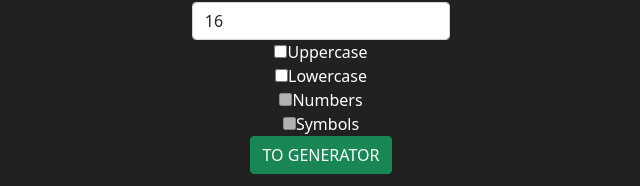
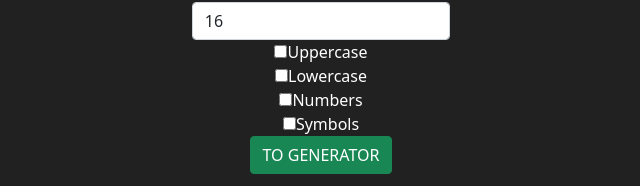
Before and after one commit to ySavushkin/PasswordGenerator, a React (Vite) app in the folder frontend/password-generator/: page /password-generator in a window 1280 px wide. Shown: the part 343-529 px from the top of the page, without its empty margins (319-959 px from the left). Built offline with nearby package versions, Linux system fonts and the light colour scheme.

Commit message:
[frontend] Added Password Generator Checkbox Options

```diff
--- a/frontend/password-generator/src/pages/password-generator/PasswordGenerator.tsx
+++ b/frontend/password-generator/src/pages/password-generator/PasswordGenerator.tsx
@@ -1,37 +1,36 @@
 import React, { useState } from 'react';
 import RangeSlider from './components/RangeSlider';
 import './PasswordGenerator.css';
+import { PasswordSettings } from './components/password-options/PasswordSettings';
 
 const PasswordGenerator: React.FC = () => {
 
-    const [rangeValue, setRangeValue] = useState<number>(16);
+    const [passwordSize, setPasswordSize] = useState<number>(16);
 
-    const handleDataFromRange = (data: number) => {
-        setRangeValue(data);
+    const handlePasswordSize = (data: number | React.ChangeEvent<HTMLInputElement>) => {
+        if (typeof data === 'number') {
+            setPasswordSize(data);
+        } else {
+            setPasswordSize(Number(data.target.value));
+        }
     };
 
     return (
         <>
             <label htmlFor="customRange" className="form-label text-white">
-                Password Length <strong></strong>
+                Password Length
             </label>
 
-            <RangeSlider setCurrentValue={handleDataFromRange}/>
+            <RangeSlider setCurrentValue={handlePasswordSize}/>
 
-            <input type="number" className="form-control" id="exampleInputText" value={rangeValue}/>
+            <input
+                type="number"
+                className="form-control"
+                id="exampleInputText"
+                value={passwordSize}
+                onChange={handlePasswordSize}/>
 
-            <div className="checkbox text-white">
-                <label><input type="checkbox" value=""/>Uppercase</label>
-            </div>
-            <div className="checkbox text-white">
-                <label><input type="checkbox" value=""/>Lowercase</label>
-            </div>
-            <div className="checkbox text-white disabled">
-                <label><input type="checkbox" value="" disabled/>Numbers</label>
-            </div>
-            <div className="checkbox text-white disabled">
-                <label><input type="checkbox" value="" disabled/>Symbols</label>
-            </div>
+            <PasswordSettings/>
         </>
     );
 };
--- /dev/null
+++ b/frontend/password-generator/src/pages/password-generator/components/password-options/CharOptions.ts
@@ -0,0 +1,7 @@
+export enum CharOptions {
+    None = 0,
+    Uppercase = 1 << 0,
+    Lowercase = 1 << 1,
+    Numbers = 1 << 2,
+    Symbols = 1 << 3,
+}
--- /dev/null
+++ b/frontend/password-generator/src/pages/password-generator/components/password-options/CheckboxOption.ts
@@ -0,0 +1,6 @@
+import { CharOptions } from './CharOptions';
+
+export interface CheckboxOption {
+    label: string;
+    value: CharOptions;
+}
--- /dev/null
+++ b/frontend/password-generator/src/pages/password-generator/components/password-options/PasswordSettings.tsx
@@ -0,0 +1,29 @@
+import { useState } from 'react';
+import { CharOptions } from './CharOptions';
+import { CheckboxOption } from './CheckboxOption';
+import { charCheckboxConfigs } from './СharCheckboxConfigs';
+
+export const PasswordSettings = () => {
+    const [charOptions, setCharOptions] = useState<CharOptions>(CharOptions.None);
+
+    const toggleOption = (option: CharOptions) => {
+        setCharOptions(prev => (prev & option) === option ? prev & ~option : prev | option,
+        );
+        console.log(option);
+    };
+
+    const options = charCheckboxConfigs.map(({ label, value }: CheckboxOption) => {
+        return (
+            <div className="checkbox text-white" key={value}>
+                <label>
+                    <input
+                        type='checkbox'
+                        checked={(charOptions & value) === value}
+                        onChange={() => toggleOption(value)} />{label}
+                </label>
+            </div>
+        );
+    });
+
+    return <> {options}</>;
+};
--- /dev/null
+++ b/frontend/password-generator/src/pages/password-generator/components/password-options/СharCheckboxConfigs.ts
@@ -0,0 +1,9 @@
+import { CheckboxOption } from './CheckboxOption';
+import { CharOptions } from './CharOptions';
+
+export const charCheckboxConfigs: CheckboxOption[] = [
+    { label: 'Uppercase', value: CharOptions.Uppercase },
+    { label: 'Lowercase', value: CharOptions.Lowercase },
+    { label: 'Numbers', value: CharOptions.Numbers },
+    { label: 'Symbols', value: CharOptions.Symbols },
+];
```
